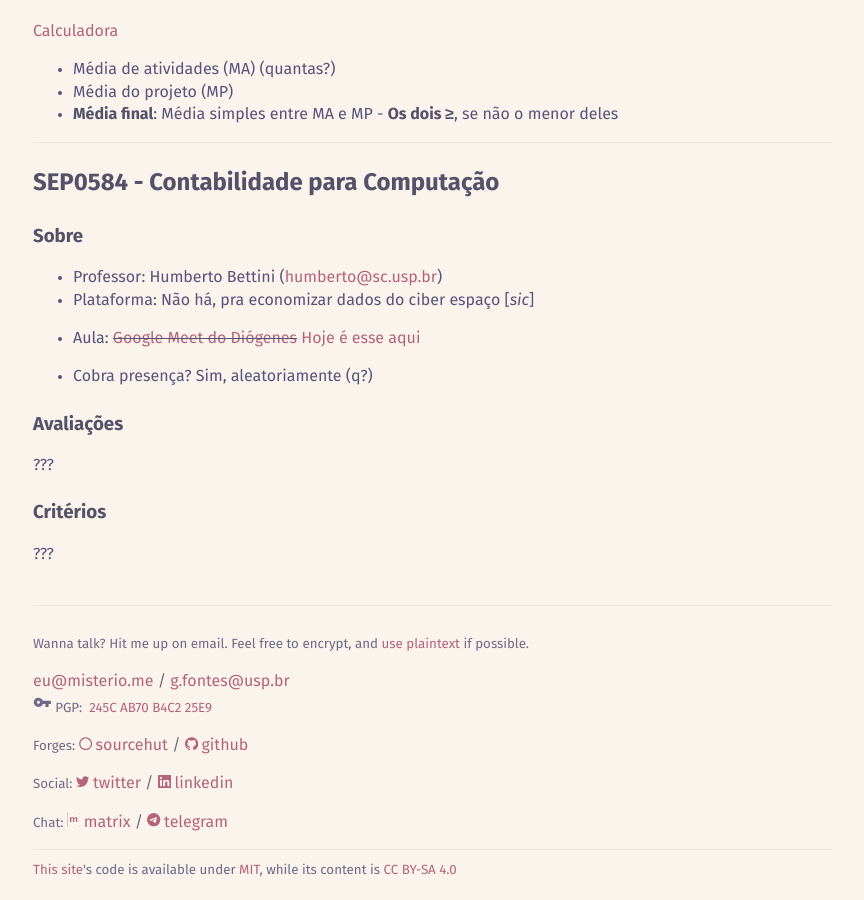
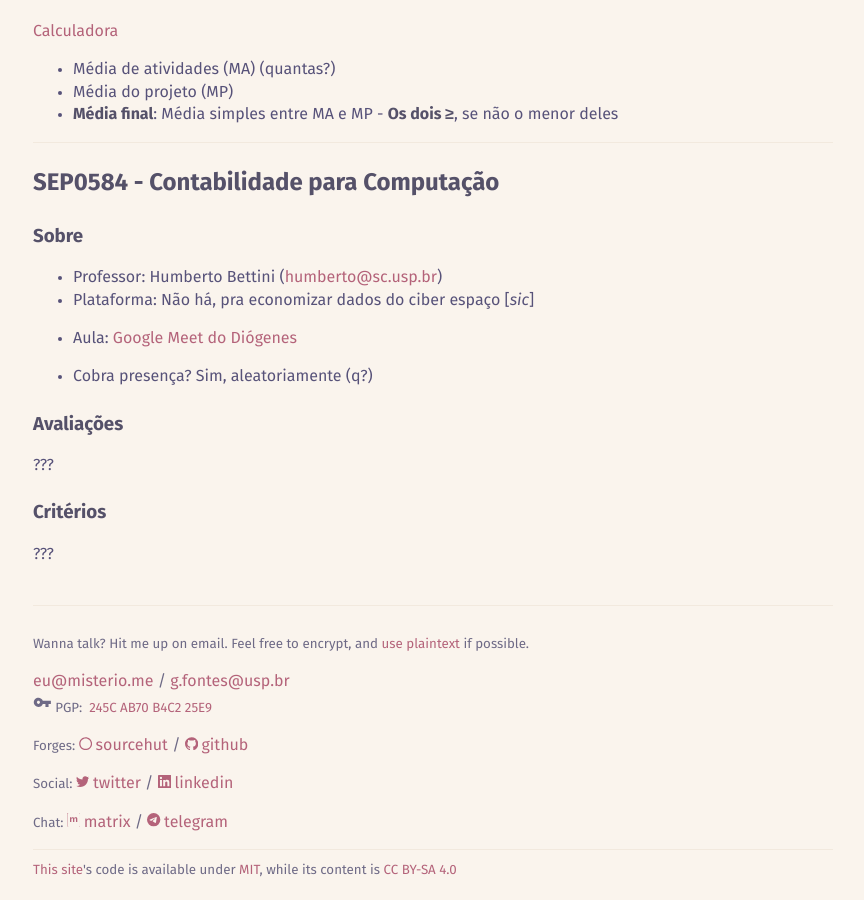
Before and after one commit to Misterio77/website, a Jekyll site: the page built from _notes/disciplinas-2021-2.md, in a window 1280 px wide and 900 px high, scrolled down 4120 px. Shown: the whole window, without its empty margins (207-1071 px from the left). Built offline with Jekyll 4.4.1, drawn with Linux system fonts in a browser that asks for light colours.

Commit message:
atualizar pro meet do diogenes na aula do acessorio

```diff
--- a/_notes/disciplinas-2021-2.md
+++ b/_notes/disciplinas-2021-2.md
@@ -168,7 +168,7 @@ date: 2021-08-16
 ### Sobre
 - Professor: Humberto Bettini ([humberto@sc.usp.br](mailto:humberto@sc.usp.br))
 - Plataforma: Não há, pra economizar dados do ciber espaço [_sic_]
-- Aula: ~~[Google Meet do Diógenes](https://meet.google.com/rku-xnuu-kjr)~~ [Hoje é esse aqui](https://meet.google.com/nus-nvuv-ejn)
+- Aula: [Google Meet do Diógenes](https://meet.google.com/rku-xnuu-kjr)
 
 - Cobra presença? Sim, aleatoriamente (q?)
 
```
